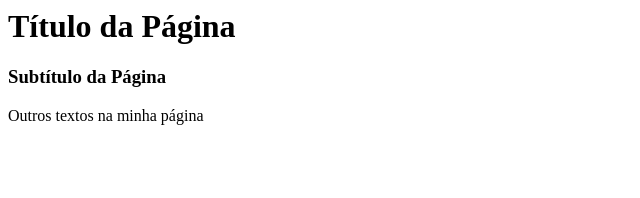
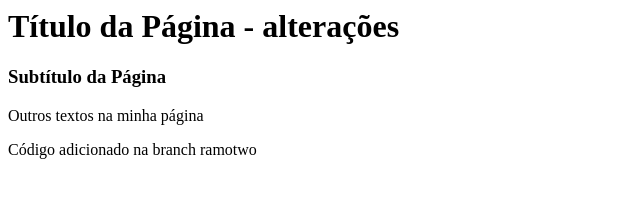
Before and after one commit to zathmaria/cursoEducere, a plain HTML site: page index.html in a window 1280 px wide. Shown: the whole page, without its empty margins (0-640 px from the left). Drawn offline with Linux system fonts and the light colour scheme.

Commit message:
criado arquivo home.html

```diff
--- a/index.html
+++ b/index.html
@@ -1,9 +1,12 @@
 <body>
     <div>
-        <h1>Título da Página</h1>
+        <h1>Título da Página - alterações</h1>
         <h3>Subtítulo da Página</h3>
     </div>
     <div>
         Outros textos na minha página
     </div>
+    <p>
+        Código adicionado na branch ramotwo
+    </p>
 </body>
```
Also changed, not shown: home.html (added, +10 -0 lines).
